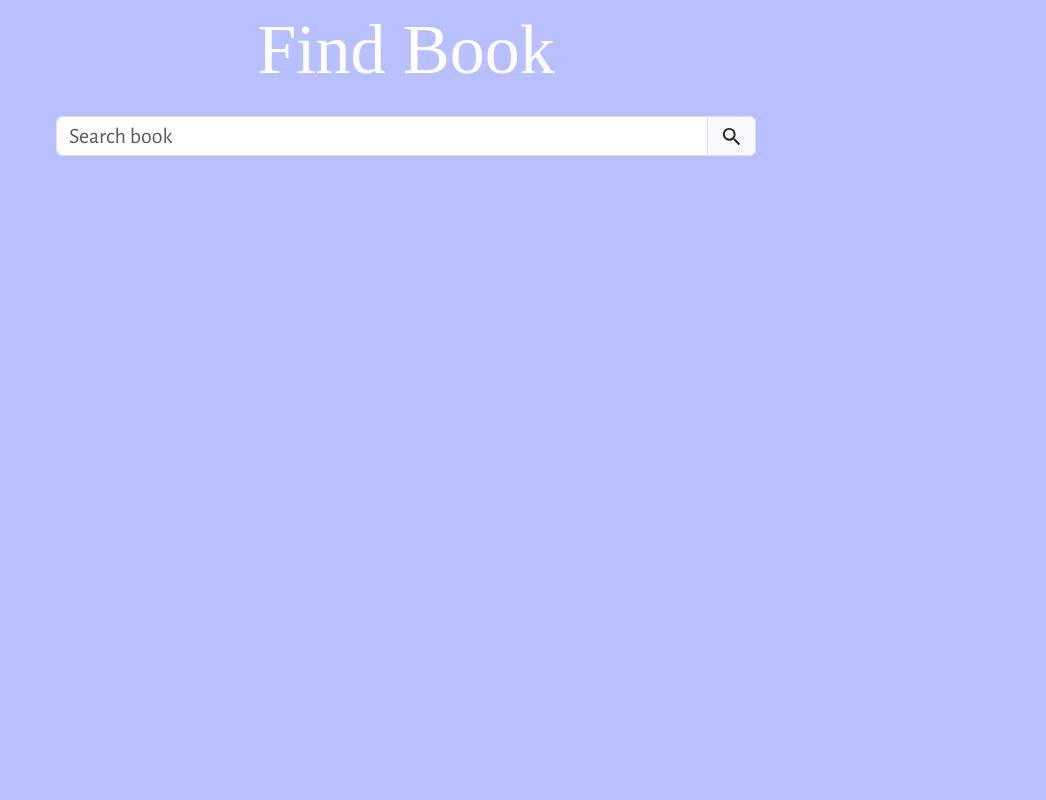
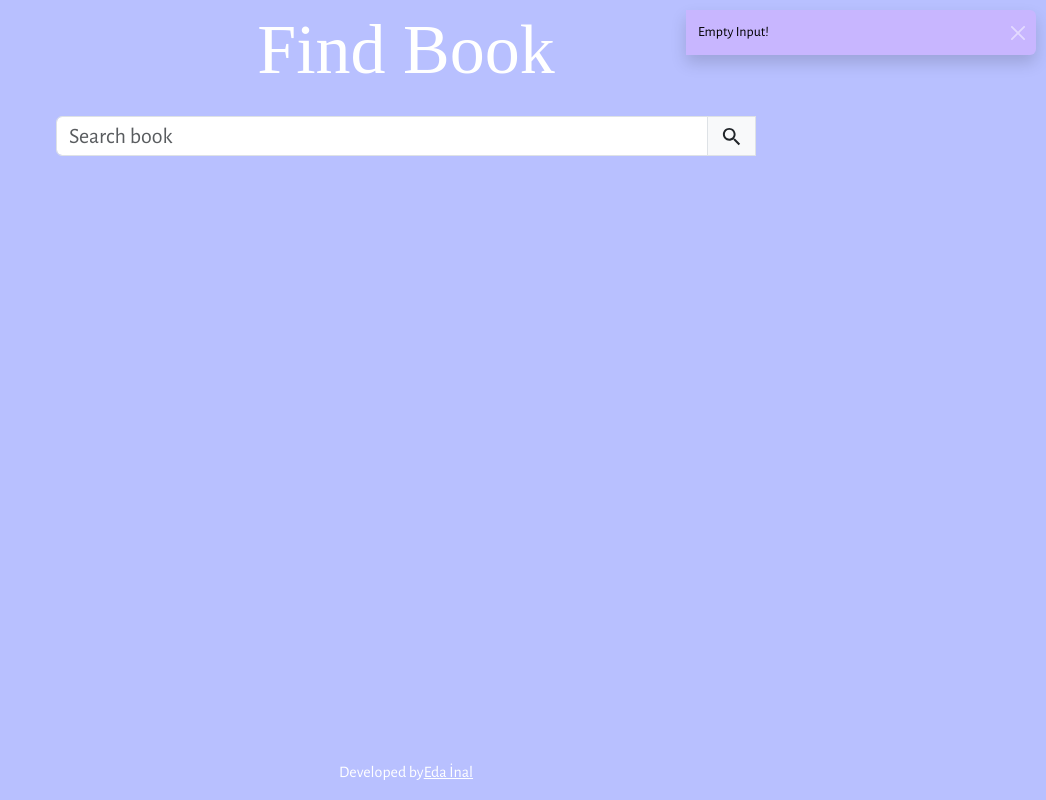
Before and after one commit to Eda-Inal/book-search, a React (Create React App) app: page / in a window 1280 px wide. Both pictures are taken after a click on the icon 965 px from the left and 136 px from the top of the page. Shown: the whole page, without its empty margins (234-1280 px from the left). Built offline with nearby package versions, Linux system fonts and the light colour scheme; a web font is replaced by a local one.

Commit message:
add toast and some css

```diff
--- a/src/components/Books/index.jsx
+++ b/src/components/Books/index.jsx
@@ -10,7 +10,7 @@ function Book() {
     <div className="container text-center mx-auto mt-5 mb-4">
       <div className="row mx-auto">
         {contents.map((book, index) => (
-          <div key={index} className="col-12 col-sm-6 col-md-4 col-lg-3 mb-4">
+          <div key={index} className="col-12 col-sm-6 col-md-4 col-lg-3 col-xl-2 mb-4">
             <div className="card" style={{height:300}}>
               <img src={book.volumeInfo.imageLinks?.thumbnail || 'https://via.placeholder.com/150'} alt={book.volumeInfo.title} />
               <div className="card-body d-flex flex-column">
@@ -18,10 +18,11 @@ function Book() {
 
                 <button
                   type="button"
-                  className="btn btn-secondary details mt-auto mx-auto"
+                  className="btn btn-warning details mt-auto mx-auto text-white"
                   data-bs-toggle="modal"
                   data-bs-target={`#modal${index}`}
                   style={{ fontSize: 16 }}
+
                 >
                   Details
                 </button>
--- a/src/components/Books/index.scss
+++ b/src/components/Books/index.scss
@@ -2,18 +2,19 @@
   .card {
     max-width: 300px;
     margin: 10px auto;
-    height: 400px;
+
   }
   .card img {
     max-width: 50%;
     height: 150px;
     padding: 2px;
     margin: 0 auto;
-    margin-top: 2;
+
   }
   .card-title{
     overflow: hidden;
     text-overflow: ellipsis;
+    height: 5em;
   }
 
 
--- a/src/components/Header/index.jsx
+++ b/src/components/Header/index.jsx
@@ -2,10 +2,16 @@ import React from 'react'
 import "./index.scss"
 
 function Header() {
+
+
     return (
+        <>
         <header className='text-center header mt-2' >
             <h1 className='h1 '>Find Book</h1>
         </header>
+
+
+        </>
     )
 }
 export default Header
--- a/src/components/Main/index.jsx
+++ b/src/components/Main/index.jsx
@@ -2,7 +2,7 @@ import React from 'react'
 import Header from '../Header'
 import Search from '../Search'
 import Books from '../Books'
-// import Footer from '../Footer'
+import Footer from '../Footer'
 
 function Main() {
   return (
@@ -10,7 +10,7 @@ function Main() {
       <Header/>
       <Search/>
       <Books/>
-      {/* <Footer/> */}
+    <Footer/>
 
     </div>
   )
--- a/src/components/Search/index.jsx
+++ b/src/components/Search/index.jsx
@@ -2,14 +2,14 @@ import React, { useState } from 'react'
 import "./index.scss"
 import { IoMdSearch } from "react-icons/io";
 import { useDispatch,useSelector } from 'react-redux';
-import { searchInput,fetchData } from '../../redux/booksSlice';
+import { searchInput,fetchData,setToast } from '../../redux/booksSlice';
 
 
 function Search() {
   const dispatch = useDispatch();
   const [input , setInput] =  useState("");
-  const [toast,setToast] = useState(false);
   const contents = useSelector((state) => state.books.contents);
+  const toast = useSelector((state) => state.books.toast);
   console.log(contents);
 
   const handleChange =(e) => {
@@ -21,16 +21,31 @@ dispatch(searchInput(input));
 dispatch(fetchData(input));
 setInput("");
     }else{
-      setToast(true) // sonra toast bildirimi ekle
+      dispatch(setToast(true)) // sonra toast bildirimi ekle
     }
+  }
+  const handleClickToast = () => {
+    dispatch(setToast(false))
   }
     return (
     <>
     <div className="input-group flex-nowrap  mx-auto mt-4">
 
+
     <input type="text" placeholder='Search book' value={input} onChange={handleChange} class="form-control" style={{fontSize:22}}  aria-describedby="addon-wrapping"/>
     <span className="input-group-text "  id="addon-wrapping "><IoMdSearch onClick={handleClick}  className='icon' /></span>
-
+    {
+                toast && (
+                    <div className="toast align-items-center text-bg-info border-0 show" role="alert" aria-live="assertive" aria-atomic="true">
+                        <div className="d-flex">
+                            <div className="toast-body" >
+                                Empty Input!
+                            </div>
+                            <button type="button" className="btn-close btn-close-white me-2 m-auto" data-bs-dismiss="toast"  onClick={handleClickToast} aria-label="Close"></button>
+                        </div>
+                    </div>
+                )
+            }
 
 
   </div>
--- a/src/components/Search/index.scss
+++ b/src/components/Search/index.scss
@@ -17,3 +17,10 @@
         max-width:  350px;
     }
 }
+.toast {
+    position: fixed;
+    top: 10px;
+    right: 10px;
+    z-index: 1050;
+    width: auto;
+}
--- a/src/redux/booksSlice.jsx
+++ b/src/redux/booksSlice.jsx
@@ -20,11 +20,14 @@ export const booksSlice = createSlice({
        contents: [],
   isLoading: false,
   error: null,
+  toast:false
     },
     reducers:{
 searchInput:(state,action)  => {
 state.bookname = action.payload
-}
+},setToast:(state,action) =>{
+  state.toast= action.payload
+        }
     },
     extraReducers: (builder) => {
         builder.addCase(fetchData.pending, (state) => {
@@ -41,6 +44,7 @@ state.bookname = action.payload
       },
 
 
+
 })
- export const {searchInput} = booksSlice.actions
+ export const {searchInput,setToast} = booksSlice.actions
 export default booksSlice.reducer;
```
